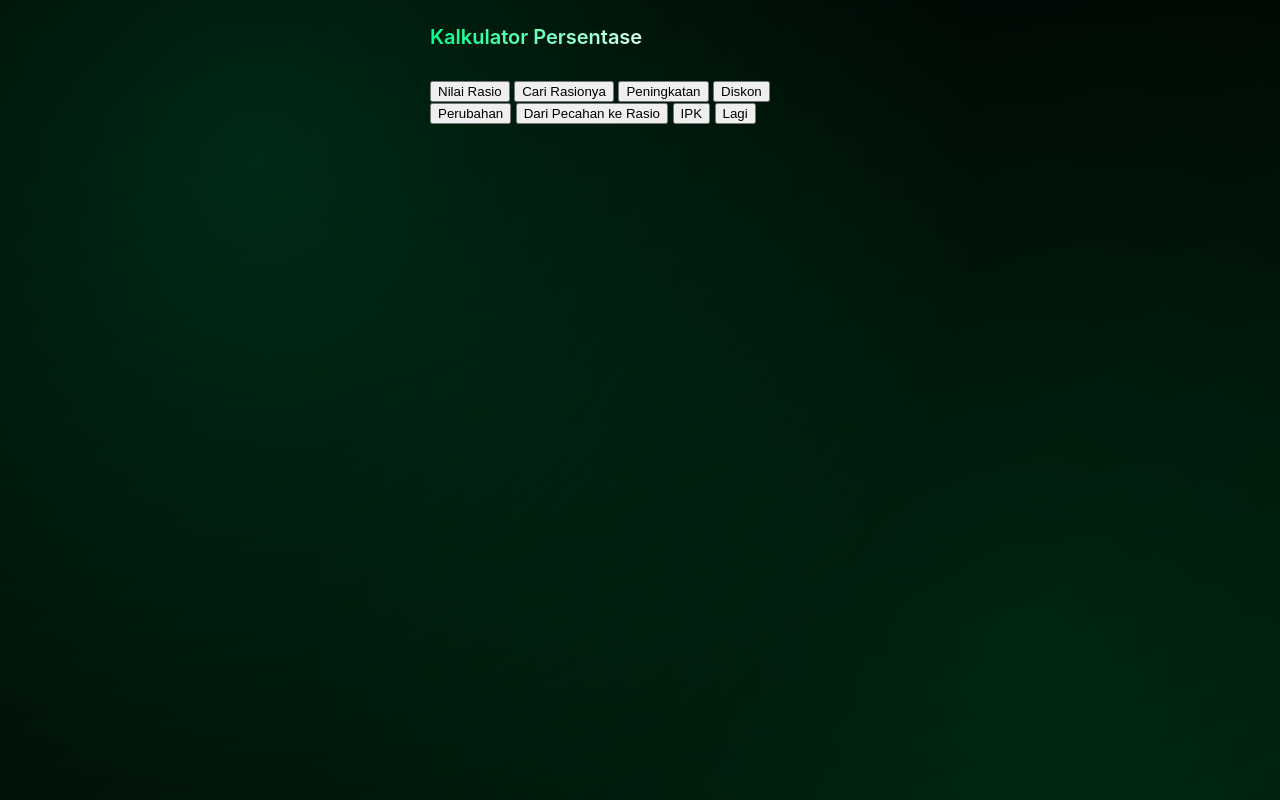
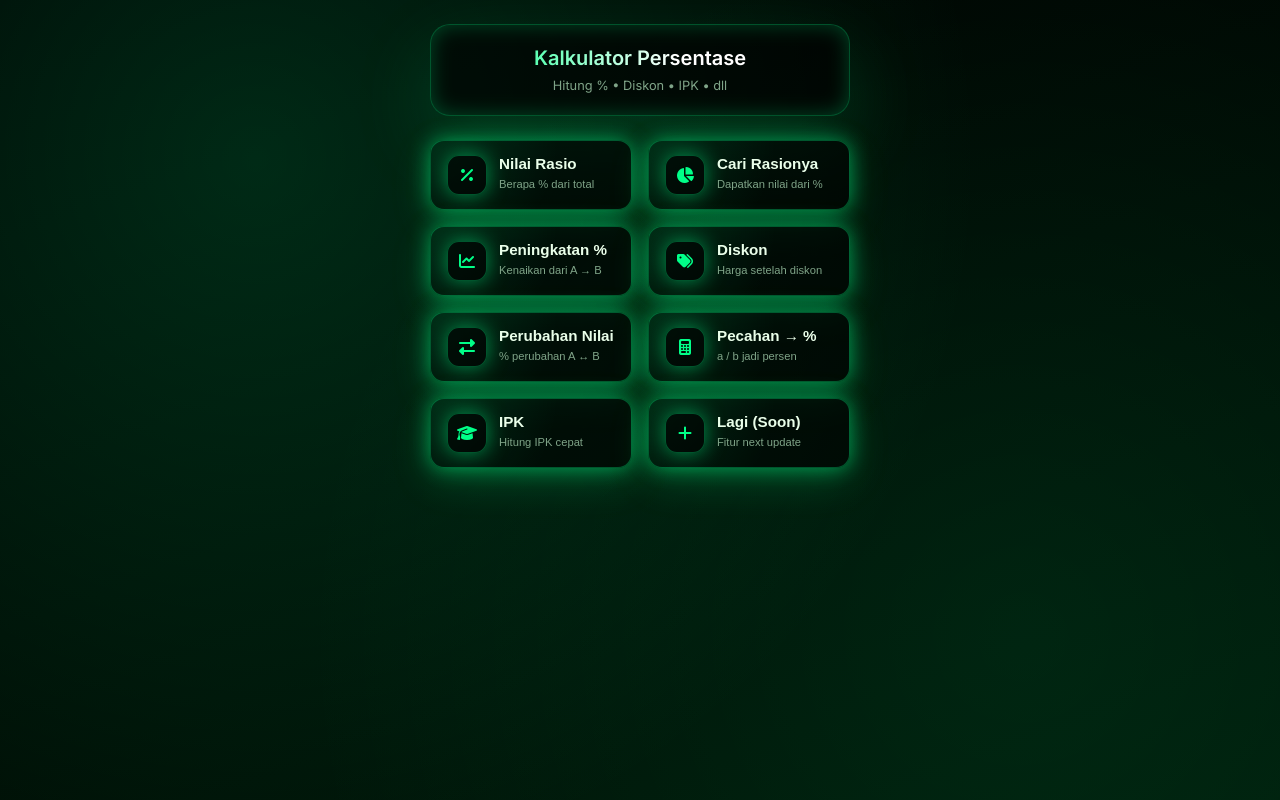
Before and after one commit to Hepisusantoid/kalkulatorPersentase, a plain HTML site: page index.html in a window 1280 px wide. Drawn offline with Linux system fonts and the light colour scheme.

Commit message:
Update index.html

```diff
--- a/index.html
+++ b/index.html
@@ -4,23 +4,94 @@
   <meta charset="UTF-8" />
   <meta name="viewport" content="width=device-width, initial-scale=1.0" />
   <title>Kalkulator Persentase</title>
+
+  <!-- Font & Icons -->
+  <link rel="preconnect" href="https://fonts.googleapis.com"/>
+  <link rel="preconnect" href="https://fonts.gstatic.com" crossorigin/>
+  <link href="https://fonts.googleapis.com/css2?family=Inter:wght@400;500;600&display=swap" rel="stylesheet"/>
+  <link
+    rel="stylesheet"
+    href="https://cdnjs.cloudflare.com/ajax/libs/font-awesome/6.5.1/css/all.min.css"
+    referrerpolicy="no-referrer"
+  />
+
   <link rel="stylesheet" href="style.css" />
 </head>
 <body>
   <div class="container">
-    <h1>Kalkulator Persentase</h1>
-    <div class="grid">
-      <button onclick="showFeature('nilaiRasio')">Nilai Rasio</button>
-      <button onclick="showFeature('cariRasio')">Cari Rasionya</button>
-      <button onclick="showFeature('peningkatan')">Peningkatan</button>
-      <button onclick="showFeature('diskon')">Diskon</button>
-      <button onclick="showFeature('perubahan')">Perubahan</button>
-      <button onclick="showFeature('pecahanKeRasio')">Dari Pecahan ke Rasio</button>
-      <button onclick="showFeature('ipk')">IPK</button>
-      <button onclick="showFeature('lagi')">Lagi</button>
+    <header class="header-card">
+      <h1>Kalkulator Persentase</h1>
+      <p class="subtitle">Hitung % • Diskon • IPK • dll</p>
+    </header>
+
+    <div class="feature-grid">
+      <button class="feature-btn" onclick="showFeature('nilaiRasio')">
+        <div class="icon-circle"><i class="fa-solid fa-percent"></i></div>
+        <div class="text-wrap">
+          <span class="label">Nilai Rasio</span>
+          <span class="desc">Berapa % dari total</span>
+        </div>
+      </button>
+
+      <button class="feature-btn" onclick="showFeature('cariRasio')">
+        <div class="icon-circle"><i class="fa-solid fa-chart-pie"></i></div>
+        <div class="text-wrap">
+          <span class="label">Cari Rasionya</span>
+          <span class="desc">Dapatkan nilai dari %</span>
+        </div>
+      </button>
+
+      <button class="feature-btn" onclick="showFeature('peningkatan')">
+        <div class="icon-circle"><i class="fa-solid fa-chart-line"></i></div>
+        <div class="text-wrap">
+          <span class="label">Peningkatan %</span>
+          <span class="desc">Kenaikan dari A → B</span>
+        </div>
+      </button>
+
+      <button class="feature-btn" onclick="showFeature('diskon')">
+        <div class="icon-circle"><i class="fa-solid fa-tags"></i></div>
+        <div class="text-wrap">
+          <span class="label">Diskon</span>
+          <span class="desc">Harga setelah diskon</span>
+        </div>
+      </button>
+
+      <button class="feature-btn" onclick="showFeature('perubahan')">
+        <div class="icon-circle"><i class="fa-solid fa-right-left"></i></div>
+        <div class="text-wrap">
+          <span class="label">Perubahan Nilai</span>
+          <span class="desc">% perubahan A ↔ B</span>
+        </div>
+      </button>
+
+      <button class="feature-btn" onclick="showFeature('pecahanKeRasio')">
+        <div class="icon-circle"><i class="fa-solid fa-calculator"></i></div>
+        <div class="text-wrap">
+          <span class="label">Pecahan → %</span>
+          <span class="desc">a / b jadi persen</span>
+        </div>
+      </button>
+
+      <button class="feature-btn" onclick="showFeature('ipk')">
+        <div class="icon-circle"><i class="fa-solid fa-graduation-cap"></i></div>
+        <div class="text-wrap">
+          <span class="label">IPK</span>
+          <span class="desc">Hitung IPK cepat</span>
+        </div>
+      </button>
+
+      <button class="feature-btn" onclick="showFeature('lagi')">
+        <div class="icon-circle"><i class="fa-solid fa-plus"></i></div>
+        <div class="text-wrap">
+          <span class="label">Lagi (Soon)</span>
+          <span class="desc">Fitur next update</span>
+        </div>
+      </button>
     </div>
 
-    <div id="featureOutput"></div>
+    <section id="featureOutput"></section>
+
   </div>
 
   <script src="script.js"></script>
```
